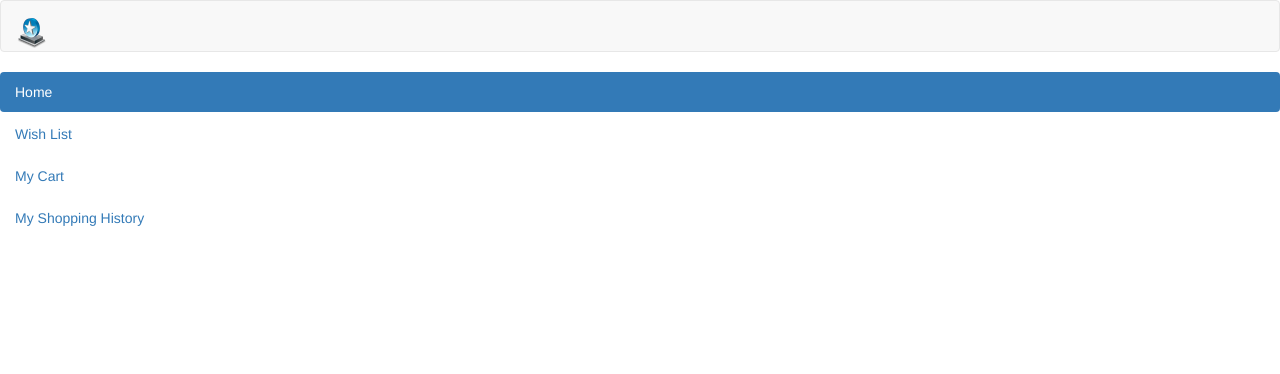
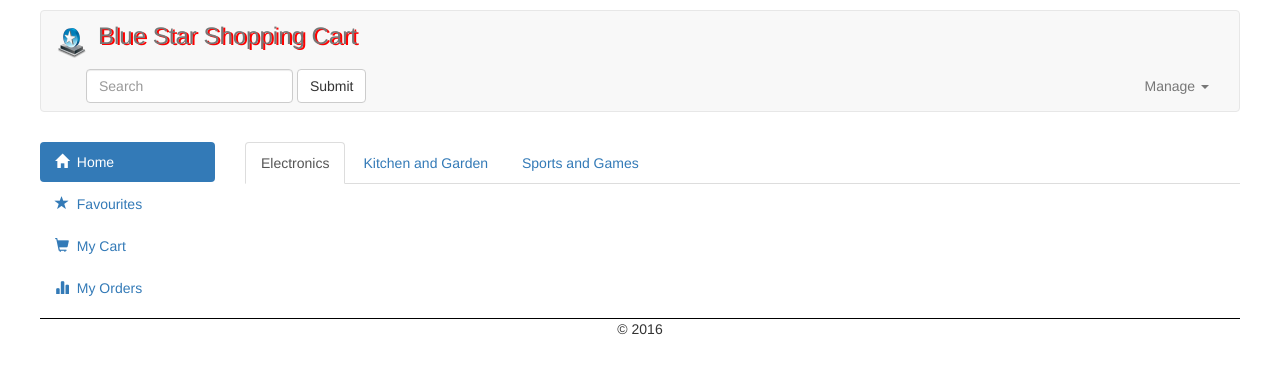
Before and after one commit to ssyed-ahmed/ShoppingCart, a plain HTML site: page index.html in a window 1280 px wide. Drawn offline with Linux system fonts and the light colour scheme.

Commit message:
modify files.

```diff
--- a/app.js
+++ b/app.js
@@ -7,6 +7,10 @@
       MainCtrl.$inject = ['$scope'];
 
       function MainCtrl($scope) {
-        $scope.name = "Sumair";
+        $scope.loggedInUser = "Dummy";
+
+        $scope.showHome = function() {
+          alert('Home clicked');
+        }
       }
 })();
--- /dev/null
+++ b/css/main.css
@@ -0,0 +1,22 @@
+.spacer {
+  margin: 10px;
+}
+.footer {
+  height: 30px;
+  text-align: center;
+  border-top: 1px solid black;
+}
+.content {
+  margin: 10px;
+  border: 1px solid black;
+}
+.logoText {
+  font-size: 24px;
+  /*color: blue;*/
+  text-shadow: 2px 1px #ff0000;
+  margin-right: 700px;
+}
+.loggedUser {
+  float: right;
+  text-align: center;
+}
--- a/index.html
+++ b/index.html
@@ -2,14 +2,19 @@
 <html ng-app="ShoppingCart">
   <head>
     <meta charset="utf-8">
+    <meta name="viewport" content="width=device-width, initial-scale=1.0">
     <title>My Shopping Cart</title>
 
     <script type="text/javascript" src="angular.min.js"></script>
     <script type="text/javascript" src="app.js" charset="utf-8"></script>
     <link rel="stylesheet" href="css/bootstrap.min.css">
+    <link rel="stylesheet" href="css/main.css">
   </head>
   <body>
-    <header>
+    <div ng-controller="MainCtrl">
+
+
+    <!-- <header>
       <nav class="navbar navbar-default">
         <div class="container-fluid">
           <div class="navbar-header">
@@ -19,14 +24,93 @@
           </div>
         </div>
       </nav>
-    </header>
+    </header> -->
 
+  <div class="container-fluid">
+    <!-- Logo and other header stuff -->
+    <div class="row spacer">
+      <div class="col-sm-12">
+        <!-- <nav class="navbar navbar-default">
+          <div class="container-fluid">
+            <div class="navbar-header">
+              <a class="navbar-brand" href="#">
+                <img alt="Brand" style="float:left" src="images/brand-icon.png">&nbsp;&nbsp;<span class="logoText">Blue Star Shopping Cart</span>
+              </a>
 
-  <ul class="nav nav-pills nav-stacked span3">
-    <li class="active"><a href="#">Home</a></li>
-    <li><a href="#">Wish List</a></li>
-    <li><a href="#">My Cart</a></li>
-    <li><a href="#">My Shopping History</a></li>
-  </ul>
+            </div>
+          </div>
+        </nav> -->
+        <nav class="navbar navbar-default">
+  <div class="container-fluid">
+    <!-- Brand and toggle get grouped for better mobile display -->
+    <div class="navbar-header">
+      <button type="button" class="navbar-toggle collapsed" data-toggle="collapse" data-target="#bs-example-navbar-collapse-1" aria-expanded="false">
+        <span class="sr-only">Toggle navigation</span>
+        <span class="icon-bar"></span>
+        <span class="icon-bar"></span>
+        <span class="icon-bar"></span>
+      </button>
+      <!-- <a class="navbar-brand" href="#">Brand</a> -->
+      <a class="navbar-brand" href="#">
+        <img alt="Brand" style="float:left" src="images/brand-icon.png">&nbsp;&nbsp;<span class="logoText">Blue Star Shopping Cart</span>
+      </a>
+    </div>
+
+    <!-- Collect the nav links, forms, and other content for toggling -->
+    <div class="collapse navbar-collapse" id="bs-example-navbar-collapse-1">
+
+      <form class="navbar-form navbar-left">
+        <div class="form-group">
+          <input type="text" class="form-control" placeholder="Search">
+        </div>
+        <button type="submit" class="btn btn-default">Submit</button>
+      </form>
+      <ul class="nav navbar-nav navbar-right">
+          <li class="dropdown">
+          <a href="#" class="dropdown-toggle" data-toggle="dropdown" role="button" aria-haspopup="true" aria-expanded="false">Manage <span class="caret"></span></a>
+          <ul class="dropdown-menu">
+            <li><a href="#">Action</a></li>
+            <li><a href="#">Another action</a></li>
+            <li><a href="#">Something else here</a></li>
+            <li role="separator" class="divider"></li>
+            <li><a href="#">Separated link</a></li>
+          </ul>
+        </li>
+      </ul>
+    </div><!-- /.navbar-collapse -->
+  </div><!-- /.container-fluid -->
+</nav>
+      </div>
+    </div>  <!-- End of logo -->
+    <div class="row spacer">
+        <!-- Left Navigator -->
+        <div class="col-sm-2">
+          <ul class="nav nav-pills nav-stacked">
+            <li class="active"><a href="#" ng-click="showHome()"><span class="glyphicon glyphicon-home" aria-hidden="true"></span>&nbsp;&nbsp;Home</a></li>
+            <li><a href="#"><span class="glyphicon glyphicon-star" aria-hidden="true"></span>&nbsp;&nbsp;Favourites</a></li>
+            <li><a href="#"><span class="glyphicon glyphicon-shopping-cart" aria-hidden="true"></span>&nbsp;&nbsp;My Cart</a></li>
+            <li><a href="#"><span class="glyphicon glyphicon-stats" aria-hidden="true"></span>&nbsp;&nbsp;My Orders</a></li>
+          </ul>
+        </div>  <!-- End of Left Navigator -->
+        <!-- Main Content Area -->
+        <div class="col-sm-10">
+
+            <ul class="nav nav-tabs">
+            <li role="presentation" class="active"><a href="#">Electronics</a></li>
+            <li role="presentation"><a href="#">Kitchen and Garden</a></li>
+            <li role="presentation"><a href="#">Sports and Games</a></li>
+          </ul>
+        </div>  <!-- End of main content area -->
+    </div>
+    <!-- Footer -->
+    <div class="row spacer">
+      <div class="col-lg-12">
+        <div class="footer">
+          &copy; 2016
+        </div>
+      </div>
+    </div>
+  </div>
+  </div>
   </body>
 </html>
```
